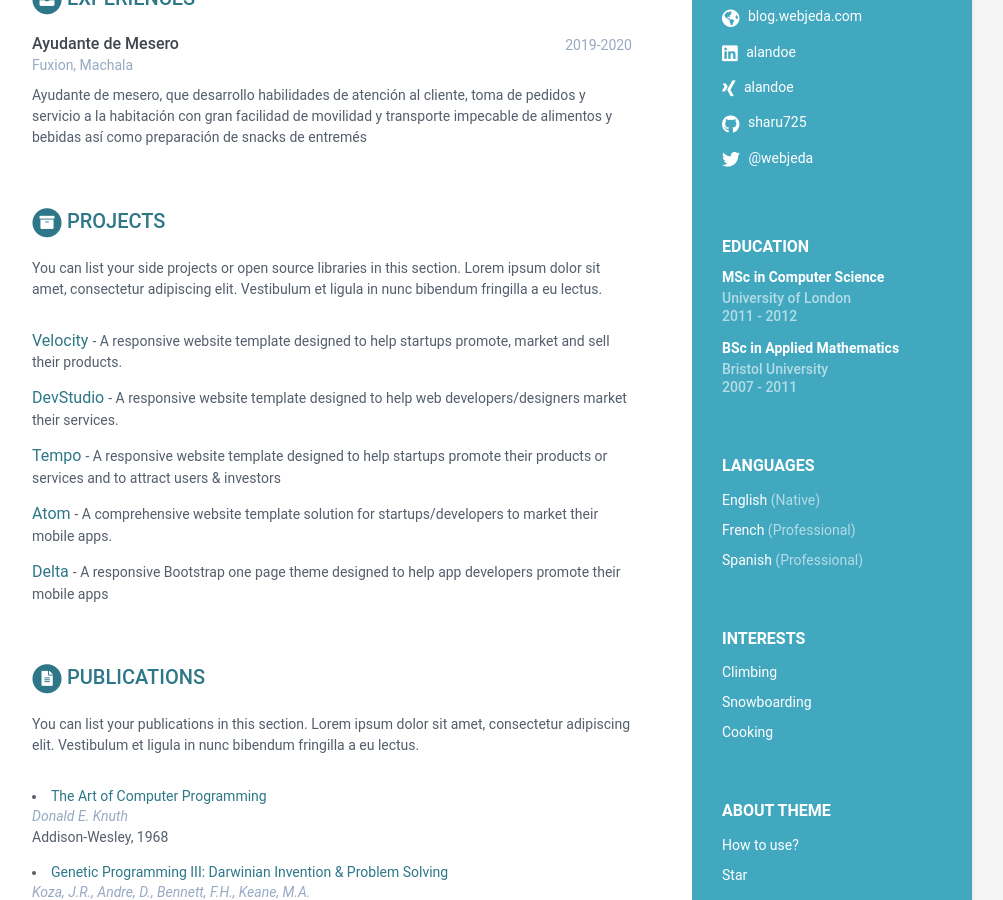
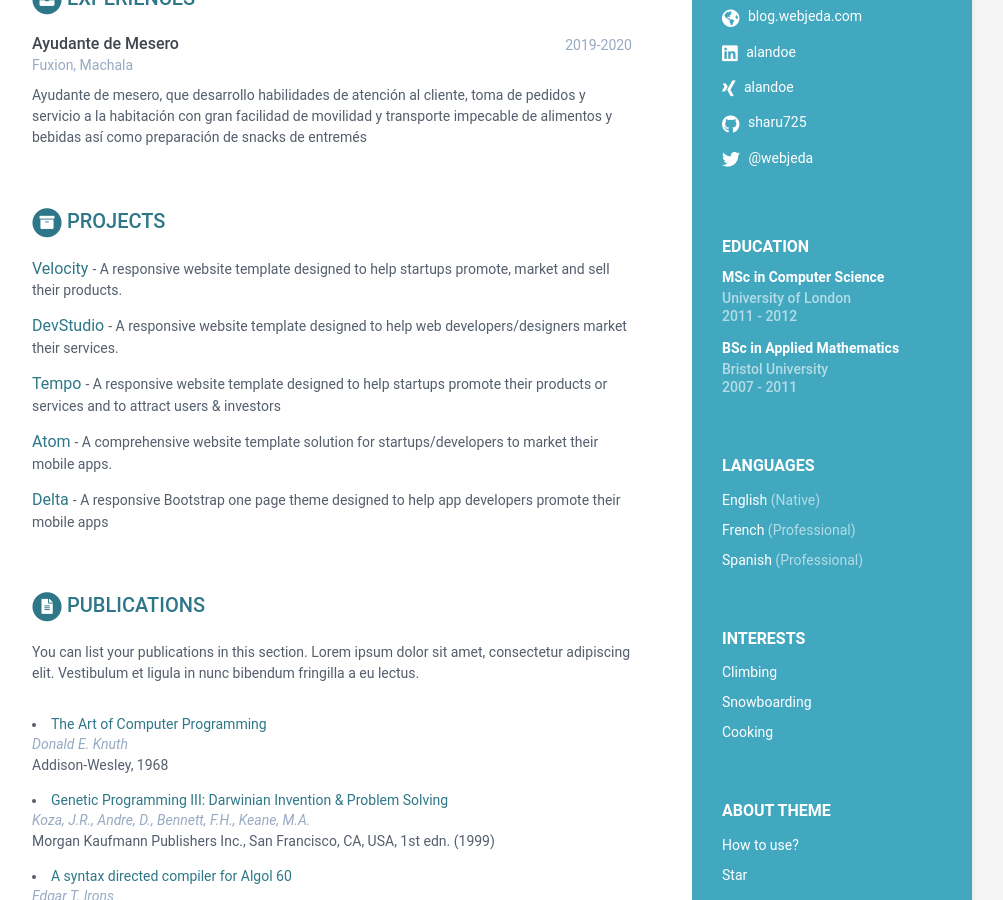
Before and after one commit to KevinC99/good-birch-4e19a, a Jekyll site: the page built from index.html, in a window 1280 px wide and 900 px high, scrolled down 362 px. Shown: the whole window, without its empty margins (168-1171 px from the left). Built offline with Jekyll 4.4.1, drawn with Linux system fonts in a browser that asks for light colours.

Commit message:
data.yml: updated intro in projects

```diff
--- a/_data/data.yml
+++ b/_data/data.yml
@@ -76,10 +76,6 @@ experiences:
       snacks de entremés
 projects:
   title: Projects
-  intro: >
-    You can list your side projects or open source libraries in this section.
-    Lorem ipsum dolor sit amet, consectetur adipiscing elit. Vestibulum et
-    ligula in nunc bibendum fringilla a eu lectus.
   assignments:
     - title: Velocity
       link: '#hook'
```
